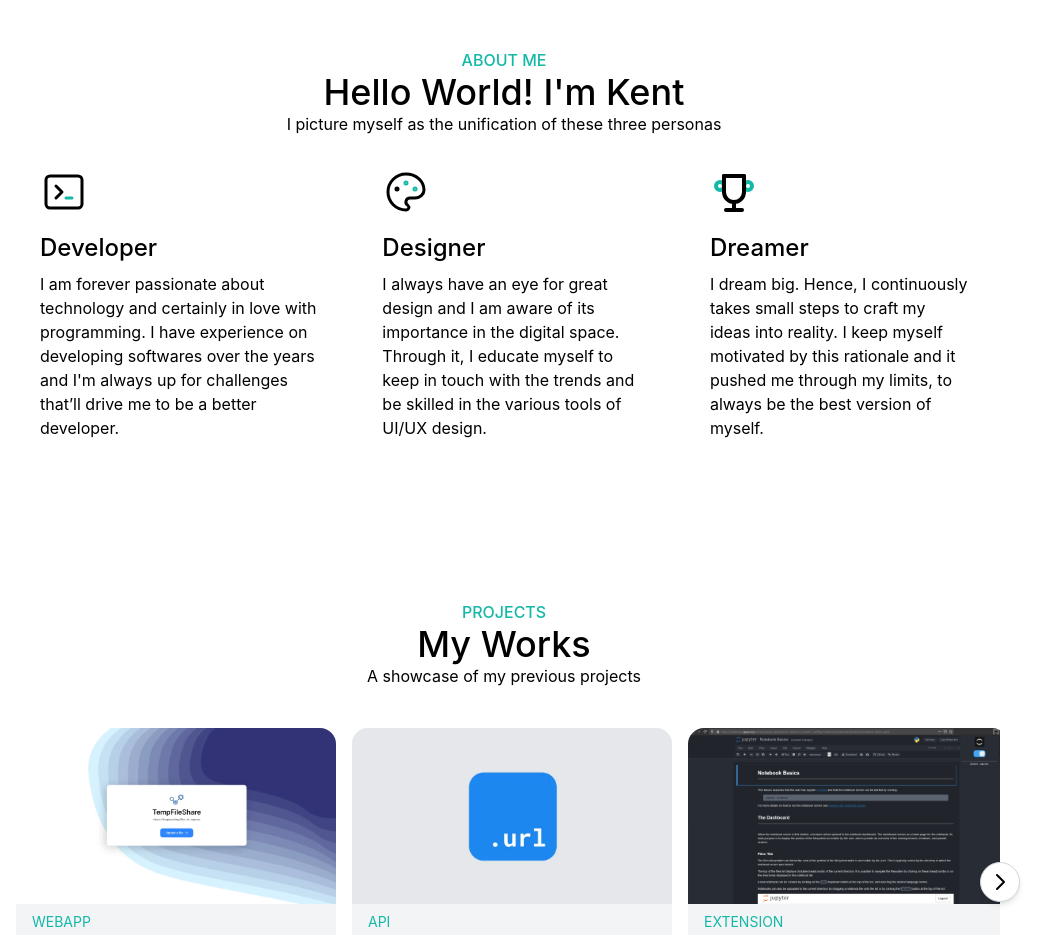
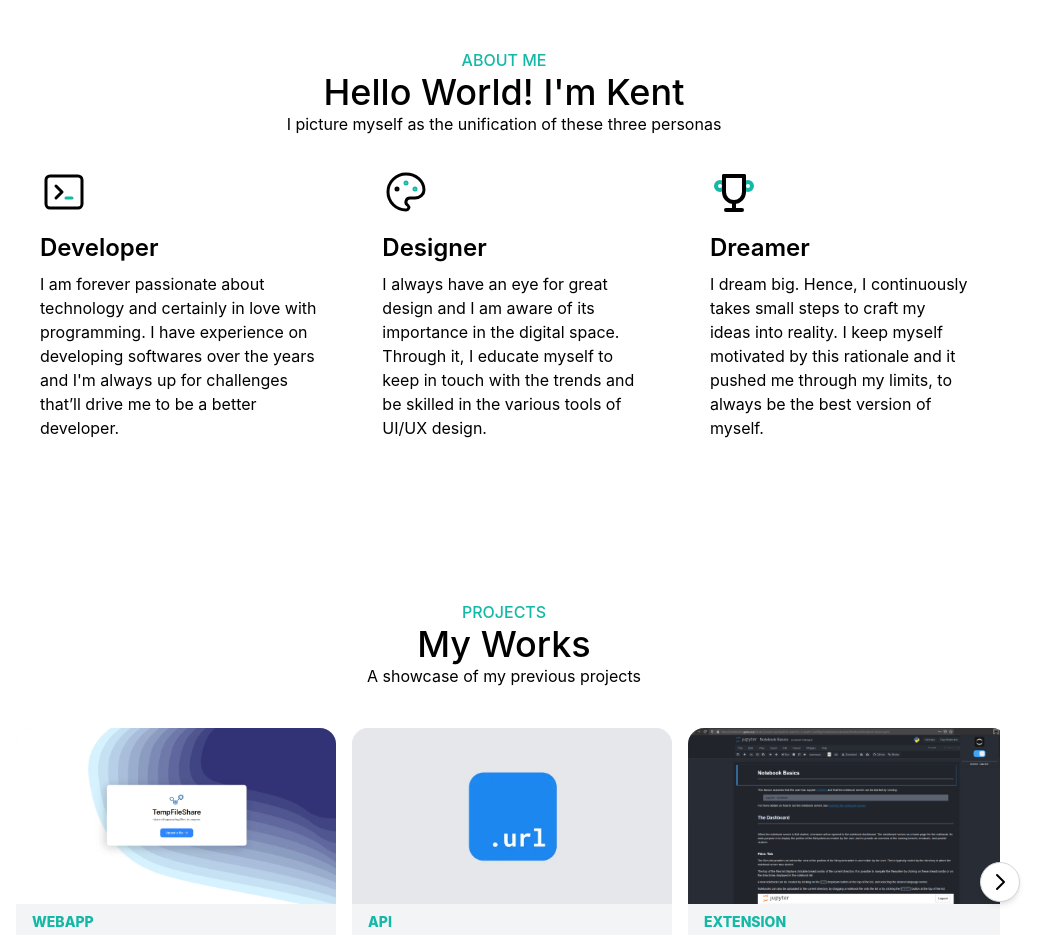
Before and after one commit to iamkentleom/website-v3, a Vue app: page / in a window 1280 px wide. Shown: the part 500-1435 px from the top of the page, without its empty margins (136-1187 px from the left). Built offline with nearby package versions, Linux system fonts and the light colour scheme; no server answers; a web font is replaced by a local one.

Commit message:
fix(Persona,Project): consistent font weight

```diff
--- a/src/components/Persona.vue
+++ b/src/components/Persona.vue
@@ -1,19 +1,25 @@
 <template>
-    <div class="flex flex-col p-8 items-center md:items-start text-center md:text-left">
-        <img src="@/assets/terminal.svg" alt="Terminal" v-if="title == 'Developer'">
-        <img src="@/assets/palette.svg" alt="Palette" v-if="title == 'Designer'">
-        <img src="@/assets/trophy.svg" alt="Trophy" v-if="title == 'Dreamer'">
-        <h1 class="text-2xl font-medium pt-4 pb-2">{{ title }}</h1>
-        <p>{{ description }}</p>
-    </div>
+  <div
+    class="flex flex-col p-8 items-center md:items-start text-center md:text-left"
+  >
+    <img
+      src="@/assets/terminal.svg"
+      alt="Terminal"
+      v-if="title == 'Developer'"
+    />
+    <img src="@/assets/palette.svg" alt="Palette" v-if="title == 'Designer'" />
+    <img src="@/assets/trophy.svg" alt="Trophy" v-if="title == 'Dreamer'" />
+    <h1 class="text-2xl font-semibold pt-4 pb-2">{{ title }}</h1>
+    <p>{{ description }}</p>
+  </div>
 </template>
 
 <script>
 export default {
-    name: 'Persona',
-    props: {
-        title: String,
-        description: String,
-    }
-}
+  name: "Persona",
+  props: {
+    title: String,
+    description: String,
+  },
+};
 </script>
--- a/src/components/ProjectCard.vue
+++ b/src/components/ProjectCard.vue
@@ -1,13 +1,20 @@
 <template>
   <div class="bg-gray-100 rounded-2xl overflow-hidden card">
     <div class="overflow-hidden">
-            <img class="w-full h-44 object-cover" :src="link" alt="">
+      <img class="w-full h-44 object-cover" :src="link" alt="" />
     </div>
-        <p class="uppercase text-sm text-teal-500 font-normal px-4 pt-2">{{ type }}</p>
+    <p class="uppercase text-sm text-teal-500 font-extrabold px-4 pt-2">
+      {{ type }}
+    </p>
     <div class="flex justify-between items-start px-4">
       <h1 class="text-2xl font-semibold">{{ title }}</h1>
-            <a :href="url" target="_blank" rel="noreferrer" class="hover:bg-gray-200 p-1 rounded-md">
-                <img class="w-6" src="@/assets/external-link.svg" alt="Link">
+      <a
+        :href="url"
+        target="_blank"
+        rel="noreferrer"
+        class="hover:bg-gray-200 p-1 rounded-md"
+      >
+        <img class="w-6" src="@/assets/external-link.svg" alt="Link" />
       </a>
     </div>
     <p class="px-4 pb-4 font-normal">{{ description }}</p>
@@ -16,10 +23,10 @@
 
 <script>
 export default {
-    name: 'ProjectCard',
+  name: "ProjectCard",
   props: {
     banner: {
-            default: '',
+      default: "",
     },
     type: String,
     title: String,
@@ -28,16 +35,15 @@ export default {
   },
   computed: {
     link() {
-            if(this.banner === ''){
-                return 'https://via.placeholder.com/150?text=NoImage'
+      if (this.banner === "") {
+        return "https://via.placeholder.com/150?text=NoImage";
+      } else if (this.banner.substring(0, 4) === "http") {
+        return this.banner;
       }
-            else if(this.banner.substring(0,4) === 'http'){
-                return this.banner
-            }
-            return require('@/assets/' + this.banner)
-        }
-    }
-}
+      return require("@/assets/" + this.banner);
+    },
+  },
+};
 </script>
 
 <style scoped>
```
Lines whose indentation alone changed are shown as unchanged.
